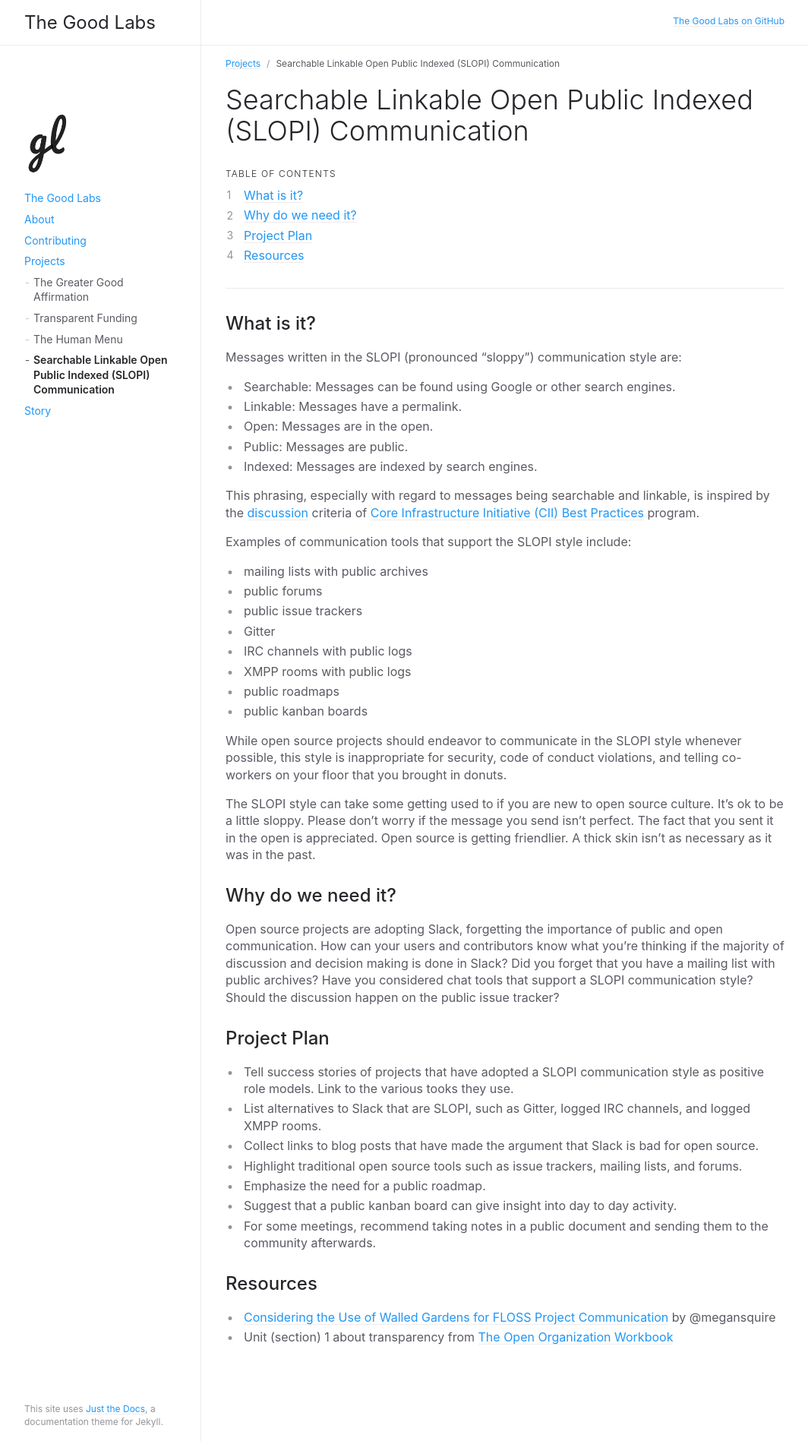
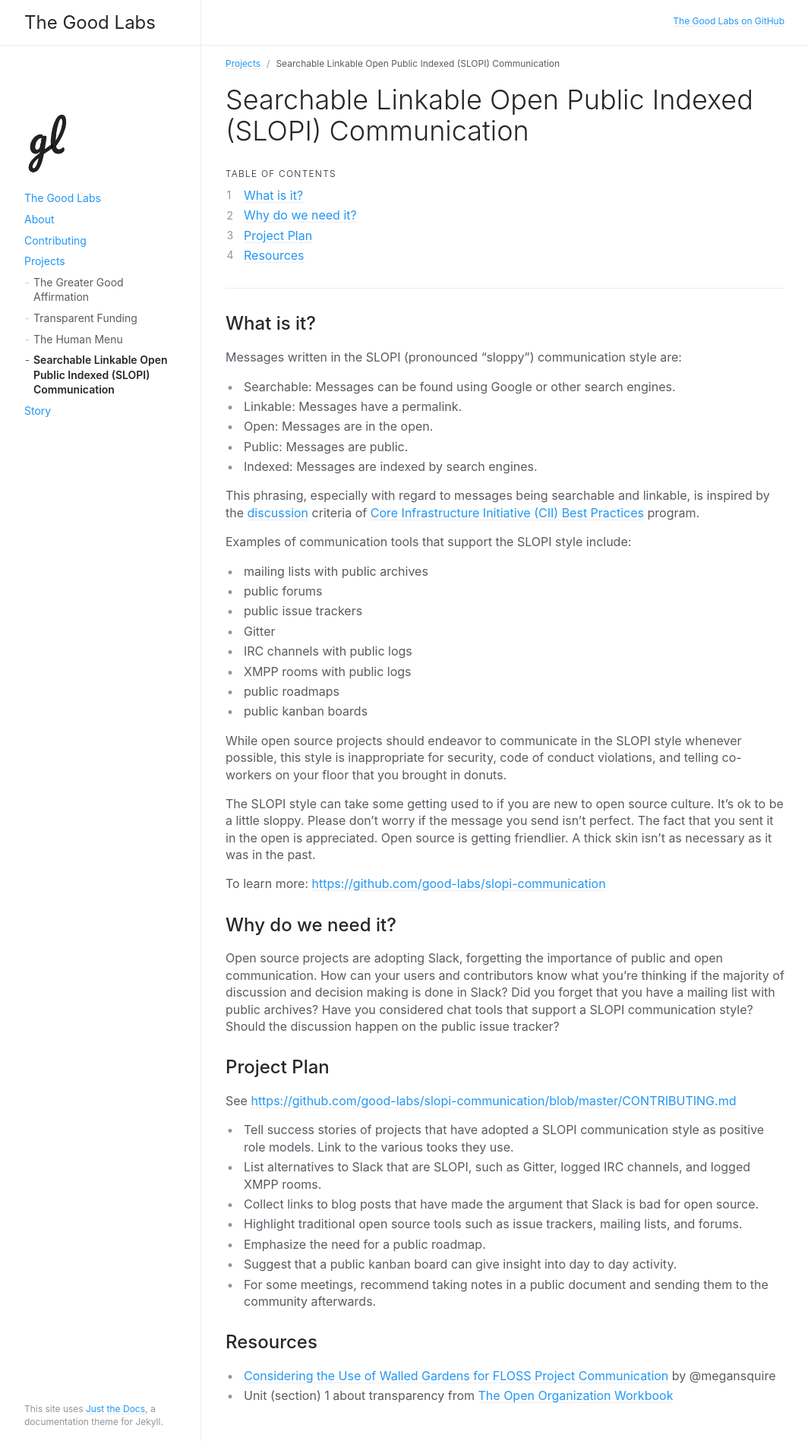
Before and after one commit to good-labs/good-labs.github.io, a Jekyll site: the page built from docs/projects/slopi-communication.md, in a window 1280 px wide. Shown: the whole page at 76% size, without its empty margins (91-1155 px from the left). Built offline with Jekyll 4.4.1, drawn with Linux system fonts in a browser that asks for light colours.

Commit message:
link to slopi repo

```diff
--- a/docs/projects/slopi-communication.md
+++ b/docs/projects/slopi-communication.md
@@ -43,6 +43,8 @@ While open source projects should endeavor to communicate in the SLOPI style whe
 
 The SLOPI style can take some getting used to if you are new to open source culture. It's ok to be a little sloppy. Please don't worry if the message you send isn't perfect. The fact that you sent it in the open is appreciated. Open source is getting friendlier. A thick skin isn't as necessary as it was in the past.
 
+To learn more: <https://github.com/good-labs/slopi-communication>
+
 [discussion]: https://github.com/coreinfrastructure/best-practices-badge/commit/65ebe74d7bfdf661502978311200d0c32f7b8be8
 [Core Infrastructure Initiative (CII) Best Practices]: https://bestpractices.coreinfrastructure.org
 
@@ -51,6 +53,8 @@ The SLOPI style can take some getting used to if you are new to open source cult
 Open source projects are adopting Slack, forgetting the importance of public and open communication. How can your users and contributors know what you're thinking if the majority of discussion and decision making is done in Slack? Did you forget that you have a mailing list with public archives? Have you considered chat tools that support a SLOPI communication style? Should the discussion happen on the public issue tracker?
 
 ## Project Plan
+
+See <https://github.com/good-labs/slopi-communication/blob/master/CONTRIBUTING.md>
 
 - Tell success stories of projects that have adopted a SLOPI communication style as positive role models. Link to the various tooks they use.
 - List alternatives to Slack that are SLOPI, such as Gitter, logged IRC channels, and logged XMPP rooms.
```
